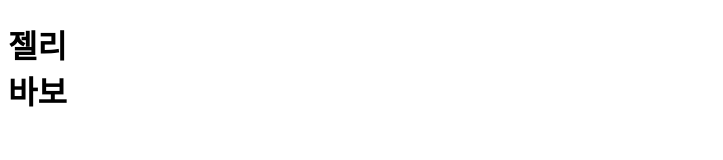
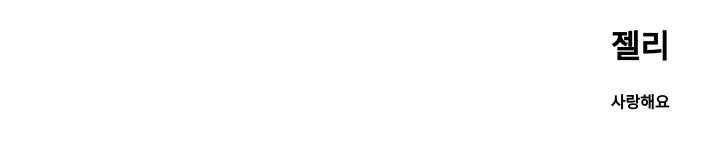
Before and after one commit to layrika/MBTIC, a plain HTML site: page index.html in a window 1280 px wide. Shown: the whole page, without its empty margins (0-723 px from the left). Drawn offline with Linux system fonts and the light colour scheme.

Commit message:
Update index.html

```diff
--- a/index.html
+++ b/index.html
@@ -1,8 +1,9 @@
 <!DOCTYPE html>
-<html>
+<html lang="en">
   <head>
   </head>
-  <body>
-    <h1>젤리<br>바보</h1>
+  <body style="background-color:poderblue;">
+    <h1 style="text-align:center;">젤리</h1>
+    <p style="text-align:center;"><b>사랑해요</b></p>
   </body>
 </html>
```
